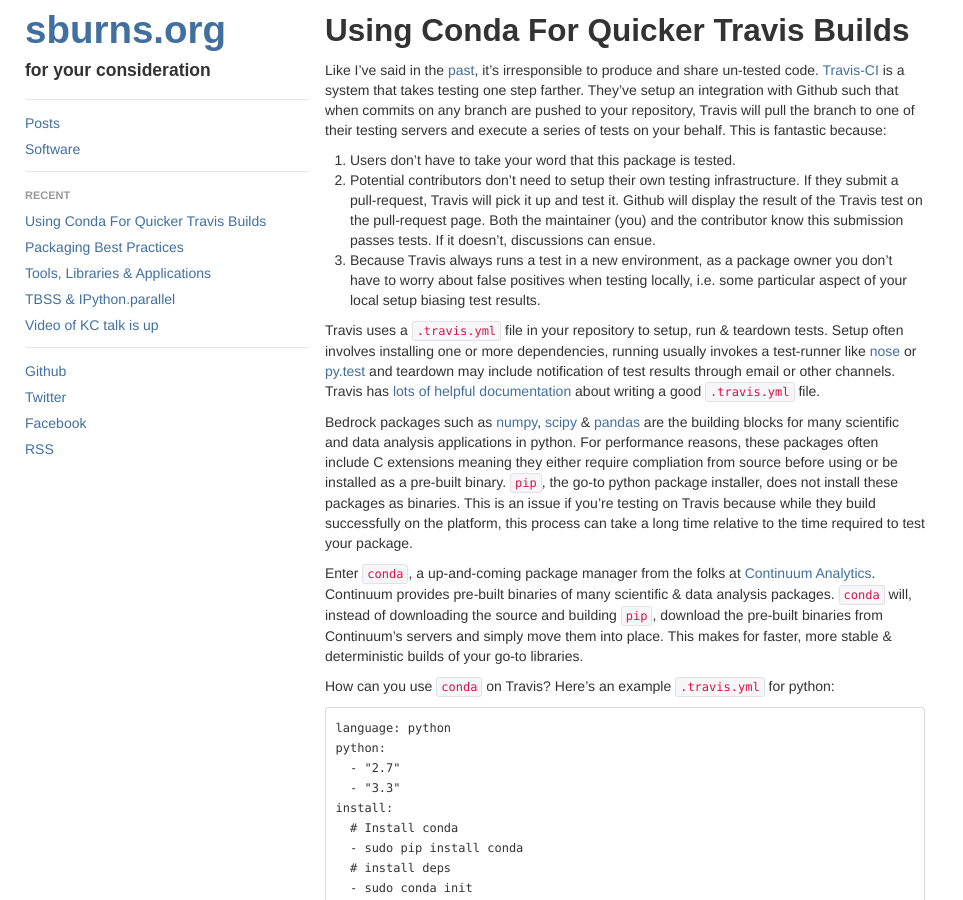
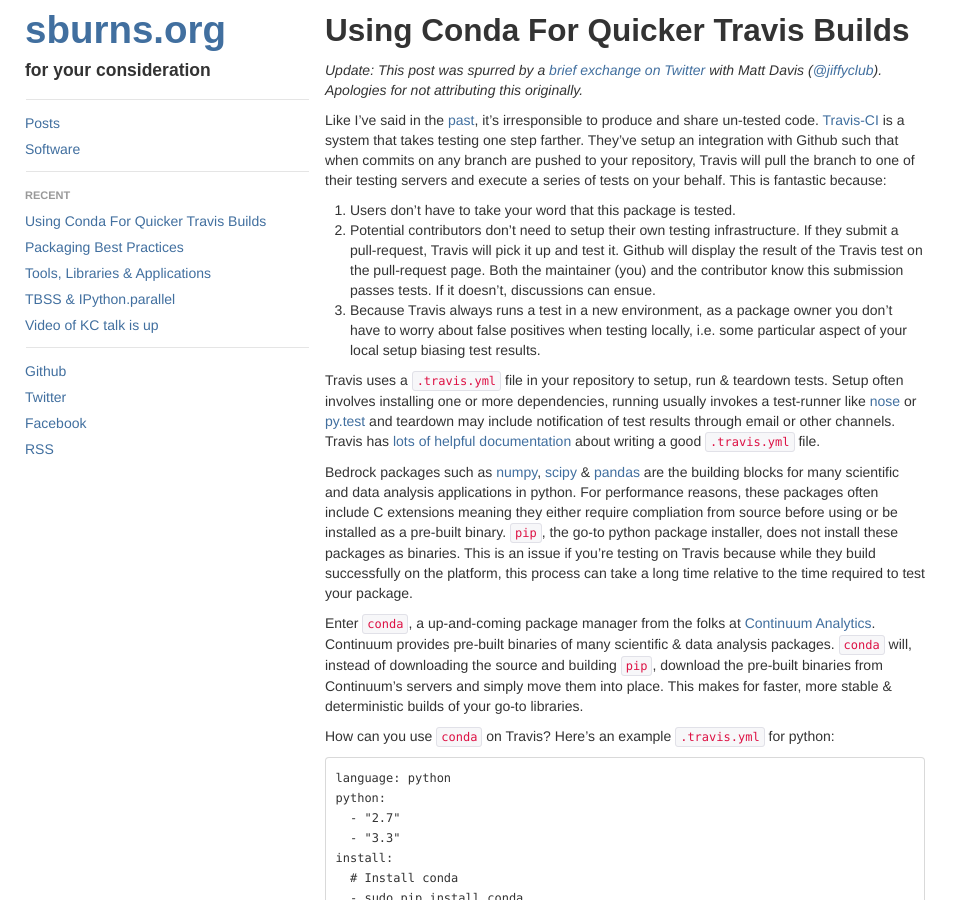
Before and after one commit to sburns/sburns.github.com, a Jekyll site: the page built from _posts/2014-03-22-faster-travis-builds.md, in a window 1280 px wide and 900 px high. Shown: the whole window, without its empty margins (0-963 px from the left). Built offline with Jekyll 4.4.1, drawn with Linux system fonts in a browser that asks for light colours; Markdown is read by kramdown in place of the engine named in the settings.

Commit message:
Add attribution update to @jiffyclub

```diff
--- a/_posts/2014-03-22-faster-travis-builds.md
+++ b/_posts/2014-03-22-faster-travis-builds.md
@@ -4,6 +4,8 @@
 layout: post
 published: True
 ---
+
+*Update: This post was spurred by a [brief exchange on Twitter](https://twitter.com/scottsburns/status/444216195773120512) with Matt Davis ([@jiffyclub](https://twitter.com/jiffyclub)). Apologies for not attributing this originally.*
 
 Like I've said in the [past]({% post_url 2014-01-28-packaging-best-practices %}), it's irresponsible to produce and share un-tested code. [Travis-CI](https://travis-ci.org) is a system that takes testing one step farther. They've setup an integration with Github such that when commits on any branch are pushed to your repository, Travis will pull the branch to one of their testing servers and execute a series of tests on your behalf. This is fantastic because:
 
```
